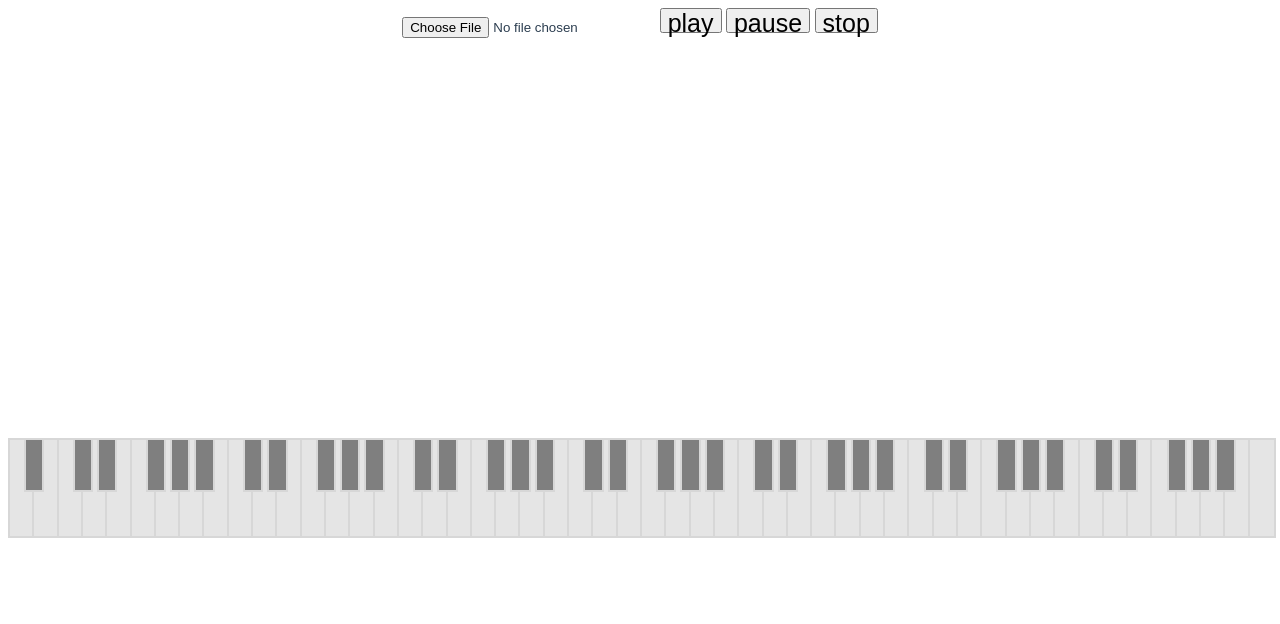
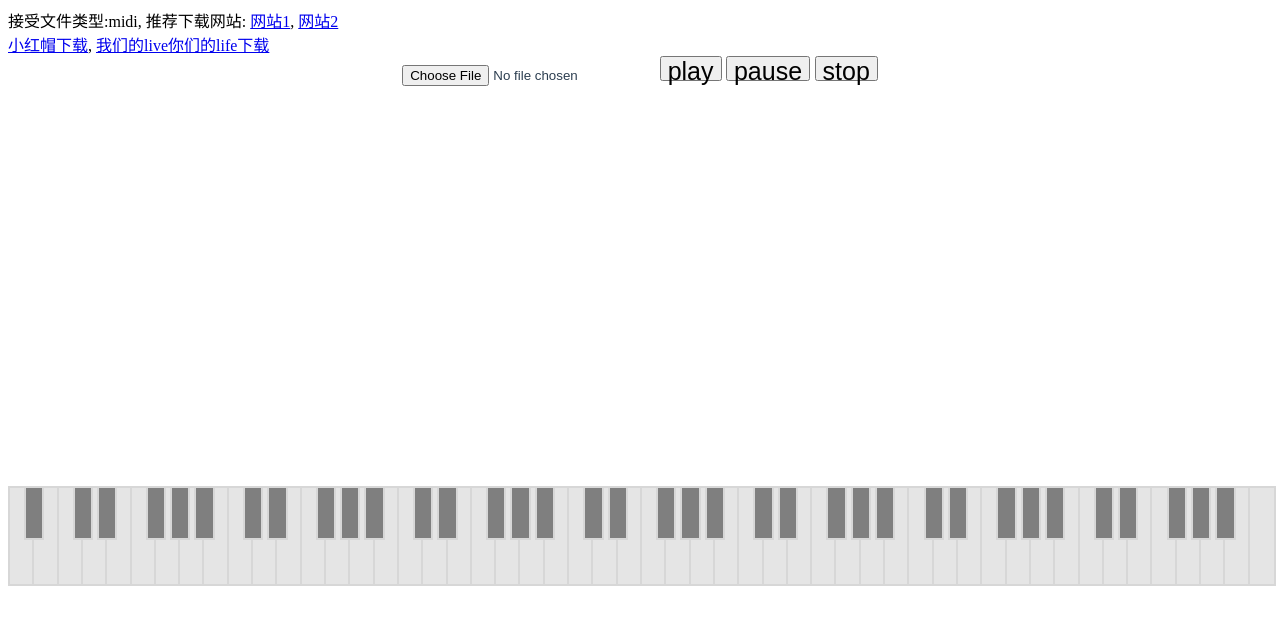
Before and after one commit to cwjdemos/cwjdemo.github.io, a plain HTML site: page demos/keyboard/index.html in a window 1280 px wide. Drawn offline with Linux system fonts and the light colour scheme.

Commit message:
add midis

```diff
--- a/demos/keyboard/index.html
+++ b/demos/keyboard/index.html
@@ -9,6 +9,12 @@
 </head>
 
 <body>
+	<div>
+		接受文件类型:midi, 推荐下载网站: <a href="http://www.download-midi.com/">网站1</a>, <a href="http://www.midishow.com/">网站2</a>
+	</div>
+	<div>
+		<a href="midis/redhat.mid">小红帽下载</a>, <a href="midis/bokunolive.mid">我们的live你们的life下载</a>
+	</div>
     <div id=app></div>
     <script type=text/javascript src="static/js/manifest.2ae2e69a05c33dfc65f8.js"></script>
     <script type=text/javascript src="static/js/vendor.69b0f3319009dc0505f9.js"></script>
```
Also changed, not shown: 2 other files.
